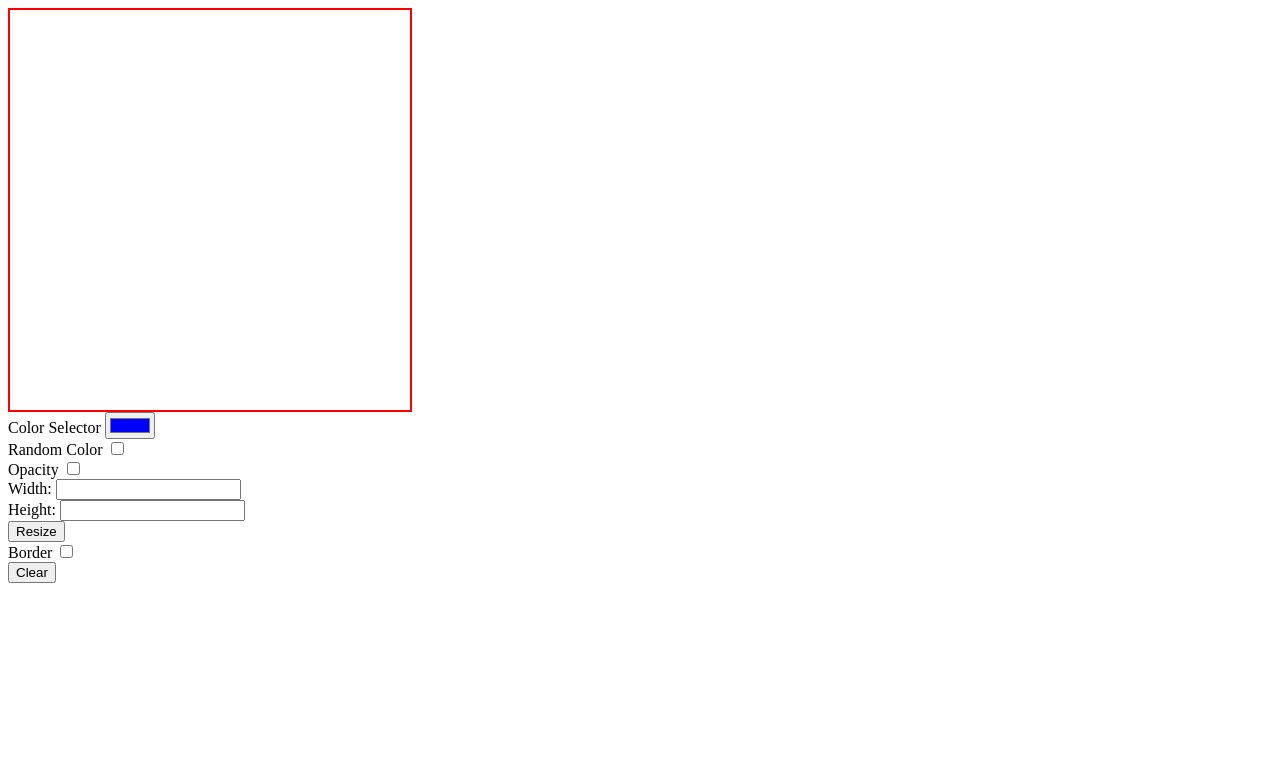
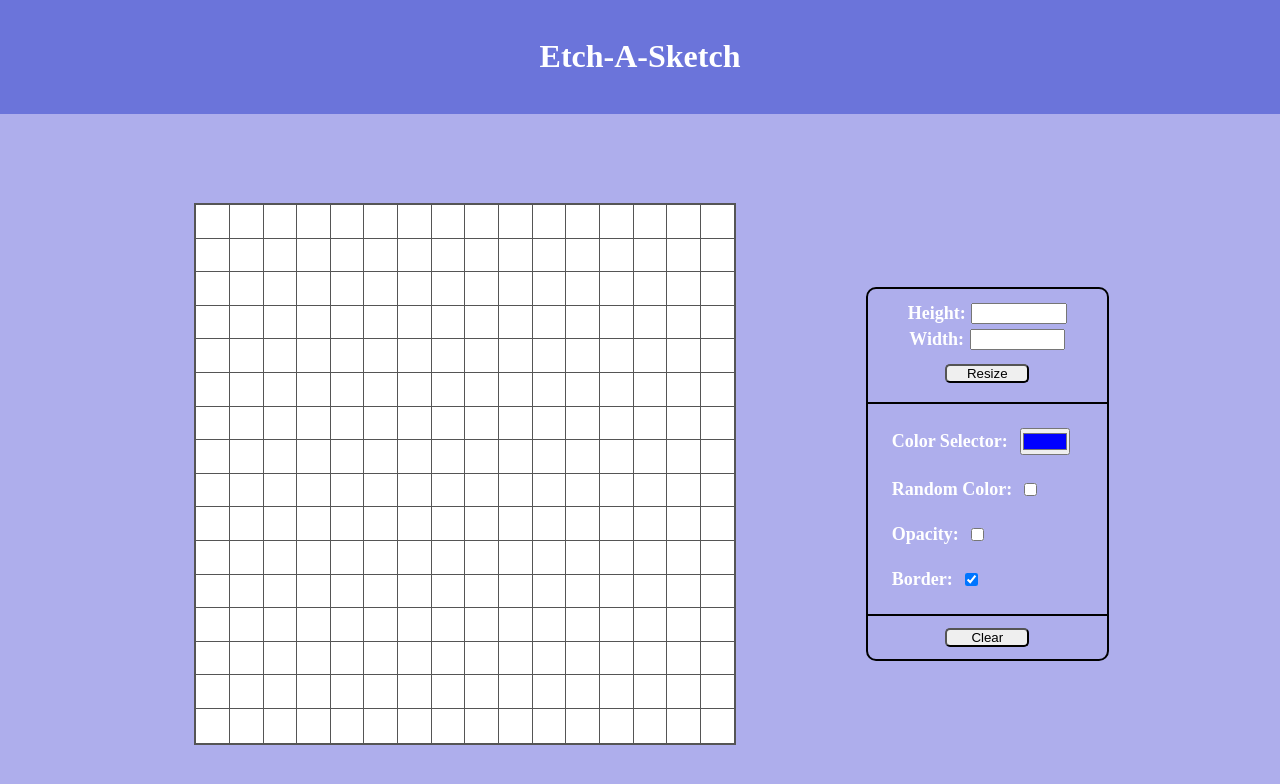
Before and after one commit to choimik/Etch-A-Sketch, a plain HTML site: page index.html in a window 1280 px wide. Drawn offline with Linux system fonts and the light colour scheme.

Commit message:
CSS work
Added basic CSS for buttons and background color, along with settings side bar and title header

```diff
--- a/index.html
+++ b/index.html
@@ -8,42 +8,47 @@
     <script src="script.js" defer></script>
 </head>
 <body>
+    <header><h1>Etch-A-Sketch</h1></header>
+    <div class="main">
         <div class="container"></div>
+
+        <div>
             <div class="settings">
-        <div class="colorSetting">
-            <div class="colorSelectorSetting">
-                <label name="color">Color Selector</label>
-                <input type="color" id="colorSelector" value="#0000FF">
+                <div class="resizeSetting">
+                    <div class="dimension">
+                        <div>
+                            <label name="height">Height:</label>
+                            <input type="text" id="height">
                         </div>
-            <div class="randomSetting">
-                <label name="checkbox">Random Color</label>
-                <input type="checkbox" id="random">
-            </div>
-            <div class="opacitySetting">
-                <label name="checkbox">Opacity</label>
-                <input type="checkbox" id="opacity">
-            </div>
-        </div>
-        <div class="gridSetting">
-            <div class="resizeSetting">
                         <div>
                             <label name="width">Width:</label>
                             <input type="text" id="width">
                         </div>
-                <div>
-                    <label name="height">Height:</label>
-                    <input type="text" id="height">
                     </div>
                     <button id="resize">Resize</button>
                 </div>
+
+                <div class="colorSetting">
+                    <div class="colorSelectorSetting">
+                        <label name="color">Color Selector:</label>
+                        <input type="color" id="colorSelector" value="#0000FF">
+                    </div>
+                    <div class="randomSetting">
+                        <label name="checkbox">Random Color:</label>
+                        <input type="checkbox" id="random">
+                    </div>
+                    <div class="opacitySetting">
+                        <label name="checkbox">Opacity:</label>
+                        <input type="checkbox" id="opacity">
+                    </div>
                     <div class="borderSetting">
-                <label name="border">Border</label>
+                        <label name="border">Border:</label>
                         <input type="checkbox" id="border">
                     </div>
-
+                </div>
                 <button id="clear">Clear</button>
             </div>
         </div>
-
+    </div>
 </body>
 </html>
--- a/script.js
+++ b/script.js
@@ -86,6 +86,7 @@ clear.addEventListener("click", () =>{
     clearBoard();
 });
 
+const click = new Event("click");
 let gridBorder = document.querySelector("#border")
 let borderState = false;
 
@@ -99,6 +100,9 @@ gridBorder.addEventListener("click", () => {
         borderState = true;
     }
 });
+
+gridBorder.dispatchEvent(click);
+gridBorder.checked = true;
 
 let random = document.querySelector("#random");
 let randomState = false;
--- a/style.css
+++ b/style.css
@@ -1,10 +1,46 @@
+*{
+    margin: 0;
+    padding: 0;
+    box-sizing: border-box;
+
+}
+
+body{
+    width: 100vw;
+    height: 100vh;
+}
+
+header h1{
+    height: 10%;
+    padding: 3% 0;
+    text-align: center;
+    background-color: rgb(107, 116, 218);
+    color: white;
+}
+
+.main{
+    height: 90%;
+    display: flex;
+    align-items: center;
+    justify-content: space-evenly;
+    background-color: rgb(174, 174, 236);
+    padding: 5%;
+}
 .container{
+    min-width: 200px;
     display: flex;
     flex-direction: column;
     flex-wrap: wrap;
-    width: 400px;
-    height: 400px;
-    border: 2px solid red;
+    width: 47%;
+    margin: 0 2%;
+    aspect-ratio: 1/1;
+    border: 2px solid rgb(85, 85, 85);
+    background-color: rgb(255, 255, 255);
+}
+
+.row {
+    display: flex;
+    flex: 1;
 }
 
 .row-box{
@@ -12,37 +48,110 @@
 
 }
 
-/* could change so that border width is relational to screen */
-
 .border-right{
-    border-right: 1px solid red;
+    border-right: 1px solid rgb(85, 85, 85);
 }
 
 .border-bottom{
-    border-bottom: 1px solid red;
-}
-
-.row {
-    display: flex;
-    flex: 1;
+    border-bottom: 1px solid rgb(85, 85, 85);
 }
 
 .settings{
+    border: 2px solid black;
+    border-radius: 10px;
+    display: flex;
+    flex-direction: column;
+    height: 100%;
+    justify-content: center;
+    align-items: center;
+    gap: 4%;
+}
+
+.resizeSetting {
+    color: white;
+    margin: 5% 0;
+    display: flex;
+    flex-direction: column;
+    align-items: center;
+    border-bottom: 2px solid black;
+}
+
+.dimension{
+    font-size: 18px;
+    font-weight: 800;
+    display: flex;
+    flex-direction: column;
+    align-items: center;
+}
+
+.dimension div{
+    display: flex;
+    justify-content: center;
+    width: 80%;
+    margin: 1%;
+}
+
+
+.dimension input{
+    width: 50%;
+    margin-left: 3%;
+}
+
+#resize, #clear{
+    margin-top: 5%;
+    margin-bottom: 8%;
+    width: 35%;
+    height: 50%;
+}
+
+.colorSetting{
+    width: 100%;
+    display: flex;
+    flex-direction: column;
+    border-bottom: 2px solid black;
+}
+
+.colorSelectorSetting, .randomSetting, .opacitySetting, .borderSetting{
+    color: white;
+    width: 100%;
+    white-space: nowrap;
+    font-size: 18px;
+    font-weight: 800;
+    display: flex;
+    align-items: center;
+    margin: 5% 0 5% 10%;
+    gap: 5%;
+}
+
+.randomSetting{
+    display: flex;
+    align-items: center;
+}
+
+.opacitySetting{
+    display: flex;
+    align-items: center;
+}
+
+.borderSetting{
+    display: flex;
+    align-items: center;
+    margin-bottom: 10%;
+}
+
+#clear{
+    margin-bottom: 5%;
 
 }
 
-.resizeSetting{
-
+button{
+    border-radius: 5px;
 }
 
-.borderSetting{
-
+button:hover{
+    background-color: rgb(191, 221, 248);
 }
 
-.colorSetting{
-
+button:active{
+    transform: translateY(2px);
 }
-
-.colorSelectorSetting{
-
-}
```
Lines whose indentation alone changed are shown as unchanged.
